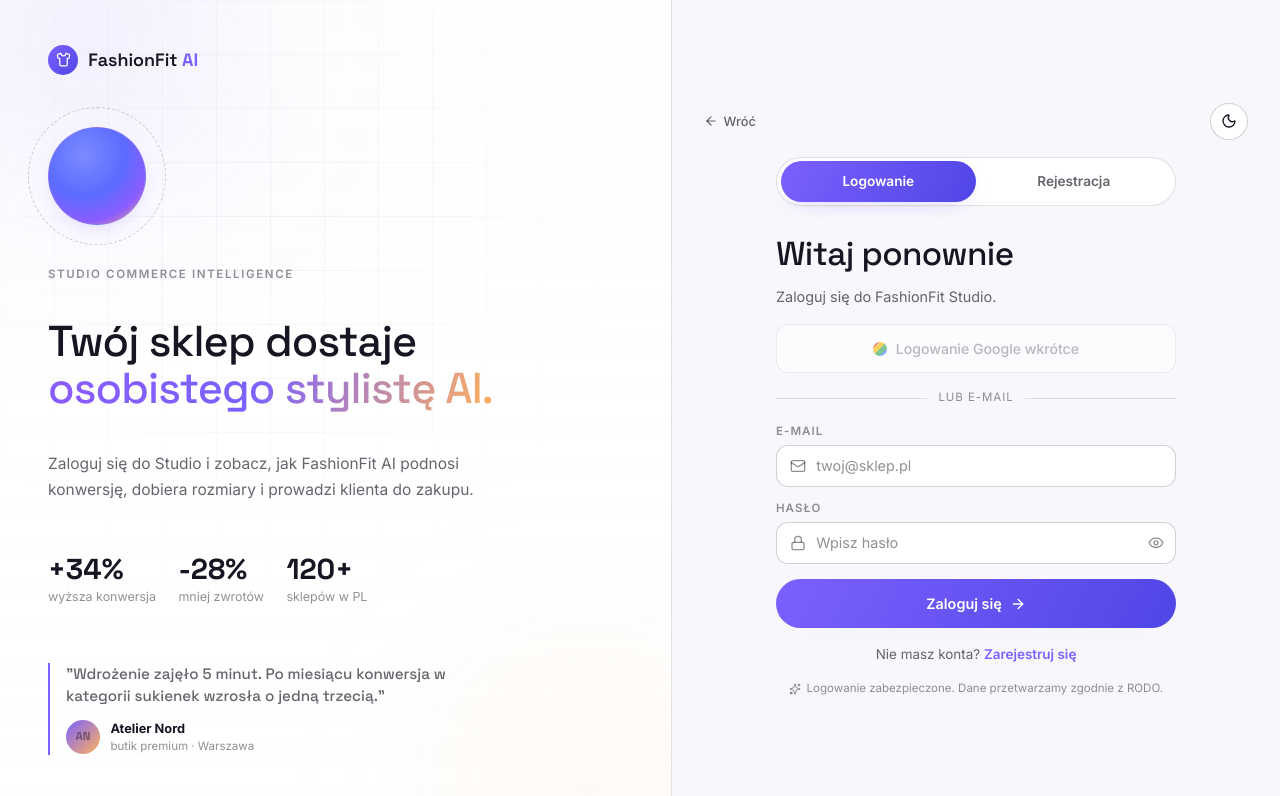
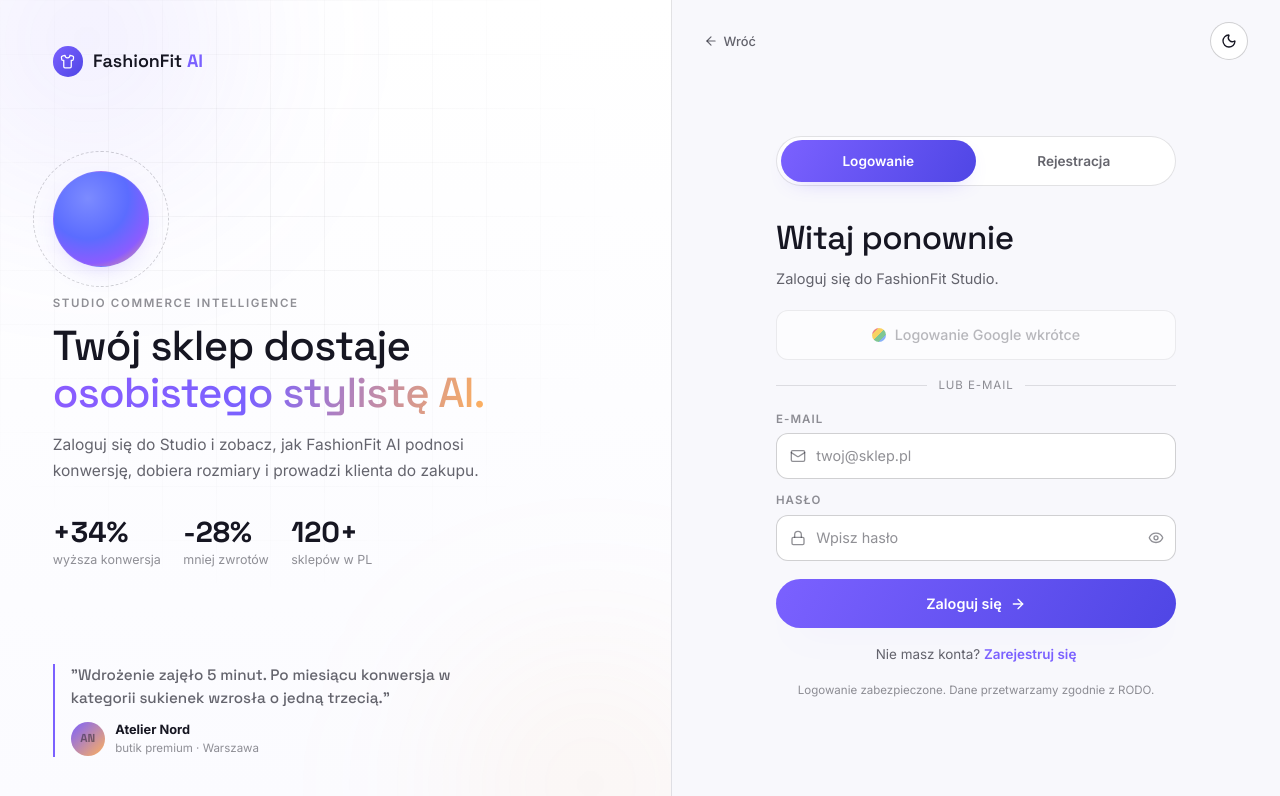
Before and after one commit to Mateusz199703/fashionfit-scandalhurt, a React (Create React App) app in the folder dashboard/: page /login in a window 1280 px wide. Shown: the top 796 px of the page. Built offline with nearby package versions, Linux system fonts and the light colour scheme; no server answers.

Commit message:
Fix FashionFit auth light reference UI

```diff
--- a/dashboard/src/index.css
+++ b/dashboard/src/index.css
@@ -431,12 +431,16 @@
   .ff-auth-hero {
     position: relative;
     overflow: hidden;
-    padding: 2.8rem 3rem;
+    padding: 2.9rem 3.3rem 2.7rem;
     display: flex;
     flex-direction: column;
     justify-content: space-between;
-    background: linear-gradient(180deg, color-mix(in srgb, var(--auth-surface) 98%, transparent), color-mix(in srgb, var(--auth-surface-strong) 98%, transparent));
+    background: linear-gradient(180deg, #ffffff 0%, #fbfbff 100%);
     border-right: 1px solid var(--auth-border);
+  }
+
+  .ff-auth-shell[data-auth-theme='dark'] .ff-auth-hero {
+    background: linear-gradient(180deg, #09090f 0%, #0f0f17 100%);
   }
 
   .ff-auth-grid-layer {
@@ -487,6 +491,13 @@
     color: var(--auth-text);
   }
 
+  .ff-auth-hero-top,
+  .ff-auth-hero-mid,
+  .ff-auth-hero-bot {
+    position: relative;
+    z-index: 1;
+  }
+
   .ff-auth-brand b {
     color: var(--accent);
   }
@@ -506,10 +517,9 @@
   .ff-auth-core-wrap {
     position: relative;
     z-index: 1;
-    width: 98px;
-    height: 98px;
-    margin-top: 1.8rem;
-    margin-bottom: 1.1rem;
+    width: 96px;
+    height: 96px;
+    margin-bottom: 1.75rem;
   }
 
   .ff-auth-core-ring {
@@ -528,7 +538,7 @@
   .ff-auth-kicker {
     position: relative;
     z-index: 1;
-    margin: 0 0 0.72rem;
+    margin: 0 0 0.64rem;
     font-size: 0.72rem;
     letter-spacing: 0.14em;
     text-transform: uppercase;
@@ -541,8 +551,8 @@
     z-index: 1;
     margin: 0;
     font-family: 'Space Grotesk', 'Inter', sans-serif;
-    font-size: clamp(2rem, 3.8vw, 2.7rem);
-    line-height: 1.08;
+    font-size: clamp(2.05rem, 3.6vw, 2.62rem);
+    line-height: 1.12;
     color: var(--auth-text);
   }
 
@@ -556,7 +566,7 @@
   .ff-auth-copy {
     position: relative;
     z-index: 1;
-    margin-top: 1rem;
+    margin-top: 0.95rem;
     max-width: 30rem;
     color: var(--auth-text-dim);
     font-size: 0.97rem;
@@ -566,7 +576,7 @@
   .ff-auth-metrics {
     position: relative;
     z-index: 1;
-    margin-top: 1.75rem;
+    margin-top: 2.05rem;
     display: flex;
     gap: 1.4rem;
     align-items: flex-start;
@@ -593,7 +603,7 @@
     border-left: 2px solid var(--accent);
     padding-left: 1rem;
     max-width: 28rem;
-    margin-top: 2rem;
+    margin-top: 0;
   }
 
   .ff-auth-quote p {
@@ -636,10 +646,11 @@
 
   .ff-auth-panel {
     background: var(--auth-panel);
+    position: relative;
     display: flex;
     flex-direction: column;
     justify-content: center;
-    padding: 2.2rem 2rem;
+    padding: 2.45rem 2rem;
     color: var(--auth-text);
   }
 
@@ -647,7 +658,10 @@
     display: flex;
     align-items: center;
     justify-content: space-between;
-    margin-bottom: 1.05rem;
+    position: absolute;
+    top: 1.4rem;
+    left: 2rem;
+    right: 2rem;
   }
 
   .ff-auth-back-link {
@@ -700,6 +714,7 @@
     width: 100%;
     max-width: 400px;
     margin: 0 auto;
+    padding-top: 2.2rem;
   }
 
   .ff-auth-switch {
@@ -708,13 +723,13 @@
     border: 1px solid var(--auth-border);
     background: var(--auth-surface);
     padding: 0.22rem;
-    margin-bottom: 1.45rem;
+    margin-bottom: 1.65rem;
   }
 
   .ff-auth-switch-item {
     flex: 1;
     border-radius: 999px;
-    padding: 0.62rem 0.68rem;
+    padding: 0.66rem 0.7rem;
     text-align: center;
     font-size: 0.85rem;
     font-weight: 600;
@@ -734,19 +749,19 @@
   }
 
   .ff-auth-heading {
-    margin-bottom: 1rem;
+    margin-bottom: 1.15rem;
   }
 
   .ff-auth-panel-title {
     margin: 0;
     font-family: 'Space Grotesk', 'Inter', sans-serif;
-    font-size: clamp(1.78rem, 2.6vw, 2.2rem);
+    font-size: clamp(1.82rem, 2.6vw, 2.32rem);
     color: var(--auth-text);
   }
 
   .ff-auth-panel-copy {
-    margin-top: 0.45rem;
-    font-size: 0.9rem;
+    margin-top: 0.42rem;
+    font-size: 0.91rem;
     color: var(--auth-text-dim);
   }
 
@@ -760,8 +775,8 @@
     border-radius: 12px;
     background: var(--auth-surface);
     color: var(--auth-text);
-    padding: 0.82rem;
-    font-size: 0.88rem;
+    padding: 0.84rem;
+    font-size: 0.89rem;
     font-weight: 500;
     cursor: pointer;
   }
@@ -791,7 +806,7 @@
   }
 
   .ff-auth-divider {
-    margin: 1rem 0;
+    margin: 1.05rem 0;
     display: flex;
     align-items: center;
     gap: 0.7rem;
@@ -811,7 +826,7 @@
 
   .ff-auth-form {
     display: grid;
-    gap: 0.78rem;
+    gap: 0.82rem;
   }
 
   .ff-auth-field {
@@ -837,7 +852,7 @@
   }
 
   .ff-auth-panel .ff-label {
-    margin-bottom: 0.4rem;
+    margin-bottom: 0.42rem;
     font-size: 0.72rem;
     letter-spacing: 0.09em;
     color: var(--auth-text-faint);
@@ -849,6 +864,7 @@
     color: var(--auth-text);
     border-radius: 12px;
     font-size: 0.9rem;
+    min-height: 46px;
   }
 
   .ff-auth-panel .ff-input::placeholder {
@@ -907,9 +923,9 @@
   .ff-auth-submit {
     width: 100%;
     border-radius: 999px;
-    padding-top: 0.9rem;
-    padding-bottom: 0.9rem;
-    margin-top: 0.18rem;
+    padding-top: 0.93rem;
+    padding-bottom: 0.93rem;
+    margin-top: 0.28rem;
     font-size: 0.9rem;
   }
 
@@ -931,7 +947,7 @@
   }
 
   .ff-auth-legal-note {
-    margin-top: 1rem;
+    margin-top: 1.1rem;
     text-align: center;
     font-size: 0.72rem;
     color: var(--auth-text-faint);
@@ -967,6 +983,12 @@
 
   .ff-auth-panel {
     min-height: 62vh;
+    padding: 2.3rem 1.6rem;
+  }
+
+  .ff-auth-topbar {
+    left: 1.6rem;
+    right: 1.6rem;
   }
 }
 
@@ -983,11 +1005,21 @@
     min-height: 100vh;
     padding: 1.4rem 1.05rem;
   }
+
+  .ff-auth-form-wrap {
+    padding-top: 1.9rem;
+  }
 }
 
 @media (max-width: 640px) {
   .ff-auth-panel {
     padding: 1.1rem 0.9rem;
+  }
+
+  .ff-auth-topbar {
+    top: 0.95rem;
+    left: 0.9rem;
+    right: 0.9rem;
   }
 
   .ff-auth-switch-item {
@@ -1001,6 +1033,7 @@
 
   .ff-auth-form-wrap {
     max-width: 100%;
+    padding-top: 1.75rem;
   }
 
   .ff-auth-topbar {
--- a/dashboard/src/pages/LoginPage.tsx
+++ b/dashboard/src/pages/LoginPage.tsx
@@ -1,7 +1,7 @@
 import React, { useState } from 'react';
 import { Link, useNavigate } from 'react-router-dom';
 import toast from 'react-hot-toast';
-import { ArrowLeft, ArrowRight, Shirt, Eye, EyeOff, Mail, Lock, Sparkles, Sun, Moon } from 'lucide-react';
+import { ArrowLeft, ArrowRight, Shirt, Eye, EyeOff, Mail, Lock, Sun, Moon } from 'lucide-react';
 import { useAuth } from '../auth/AuthContext';
 import { apiErrorMessage } from '../api/client';
 
@@ -46,6 +46,7 @@
           <div className="ff-auth-glow ff-auth-glow-a" />
           <div className="ff-auth-glow ff-auth-glow-b" />
 
+          <div className="ff-auth-hero-top">
             <div className="ff-auth-brand">
               <span className="ff-auth-mark">
                 <Shirt size={15} />
@@ -54,7 +55,9 @@
                 FashionFit <b>AI</b>
               </span>
             </div>
+          </div>
 
+          <div className="ff-auth-hero-mid">
             <div className="ff-auth-core-wrap" aria-hidden="true">
               <div className="ff-auth-core-ring" />
               <span className="ff-ai-core ff-auth-core" />
@@ -84,7 +87,9 @@
                 <span>sklepów w PL</span>
               </div>
             </div>
+          </div>
 
+          <div className="ff-auth-hero-bot">
             <div className="ff-auth-quote">
               <p>"Wdrożenie zajęło 5 minut. Po miesiącu konwersja w kategorii sukienek wzrosła o jedną trzecią."</p>
               <div className="ff-auth-quote-byline">
@@ -93,6 +98,7 @@
                   <b>Atelier Nord</b>
                   butik premium · Warszawa
                 </span>
+              </div>
             </div>
           </div>
         </aside>
@@ -195,10 +201,7 @@
               Nie masz konta? <Link to="/register">Zarejestruj się</Link>
             </p>
 
-            <p className="ff-auth-legal-note">
-              <Sparkles size={12} />
-              Logowanie zabezpieczone. Dane przetwarzamy zgodnie z RODO.
-            </p>
+            <p className="ff-auth-legal-note">Logowanie zabezpieczone. Dane przetwarzamy zgodnie z RODO.</p>
           </div>
         </section>
       </div>
--- a/dashboard/src/pages/RegisterPage.tsx
+++ b/dashboard/src/pages/RegisterPage.tsx
@@ -70,6 +70,7 @@
           <div className="ff-auth-glow ff-auth-glow-a" />
           <div className="ff-auth-glow ff-auth-glow-b" />
 
+          <div className="ff-auth-hero-top">
             <div className="ff-auth-brand">
               <span className="ff-auth-mark">
                 <Shirt size={15} />
@@ -78,7 +79,9 @@
                 FashionFit <b>AI</b>
               </span>
             </div>
+          </div>
 
+          <div className="ff-auth-hero-mid">
             <div className="ff-auth-core-wrap" aria-hidden="true">
               <div className="ff-auth-core-ring" />
               <span className="ff-ai-core ff-auth-core" />
@@ -108,7 +111,9 @@
                 <span>sklepów w PL</span>
               </div>
             </div>
+          </div>
 
+          <div className="ff-auth-hero-bot">
             <div className="ff-auth-quote">
               <p>"Po wdrożeniu AI Stylist klientki częściej kończą zakupy całym lookiem, a nie jednym produktem."</p>
               <div className="ff-auth-quote-byline">
@@ -117,6 +122,7 @@
                   <b>Maison K</b>
                   fashion ecommerce · Kraków
                 </span>
+              </div>
             </div>
           </div>
         </aside>
```
Lines whose indentation alone changed are shown as unchanged.
